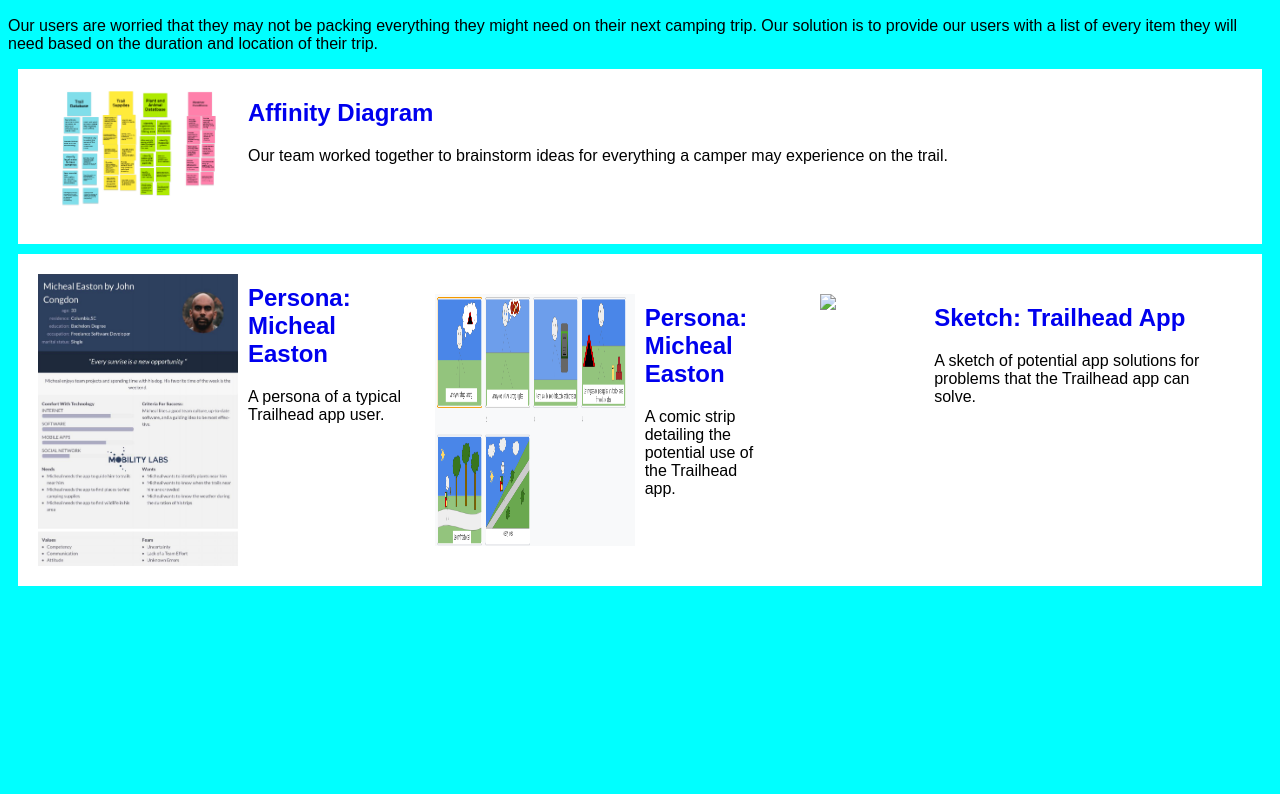
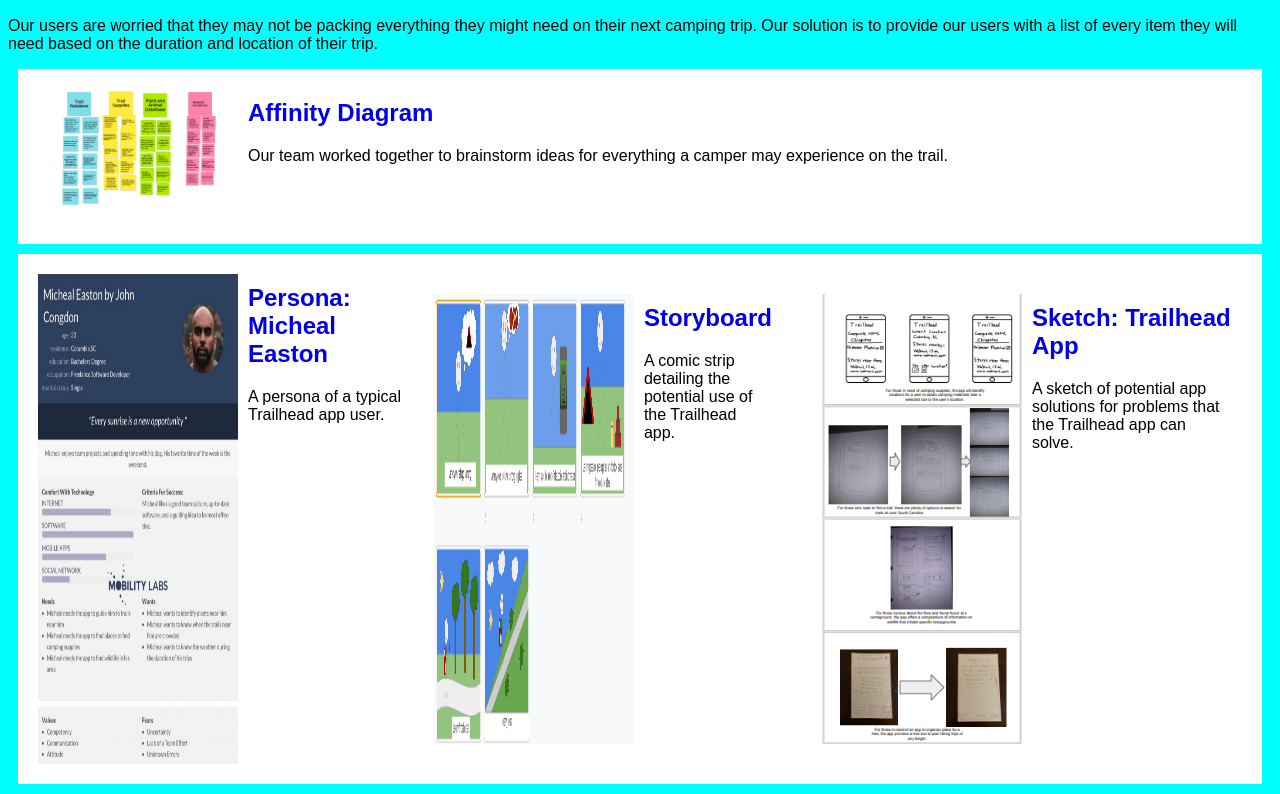
Before and after one commit to John-C-png/John-C-png.github.io, a plain HTML site: page index.html in a window 1280 px wide. Shown: the part 739-1533 px from the top of the page. Before the commit the page ends 1335 px from the top, so only its background shows below. Drawn offline with Linux system fonts and the light colour scheme.

Commit message:
Add files via upload

```diff
--- a/index.html
+++ b/index.html
@@ -41,7 +41,7 @@
         <section class="assignment"
             <a href="storyboard.pdf"><img src="storyboard1.PNG"></a>
             <section class="ass-details">
-                <a href="storyboard.pdf"><h2>Persona: Micheal Easton</h2></a>
+                <a href="storyboard.pdf"><h2>Storyboard</h2></a>
                 <p>
                     A comic strip detailing the potential use of the Trailhead app.
                 </p>
@@ -49,7 +49,7 @@
         </section>
 
         <section class="assignment"
-            <a href="Sketching.pdf"><img src="sketchpic.PNG"></a>
+            <a href="Sketching.pdf"><img src="sketchpics.PNG"></a>
             <section class="ass-details">
                 <a href="Sketching.pdf"><h2>Sketch: Trailhead App</h2></a>
                 <p>
```
